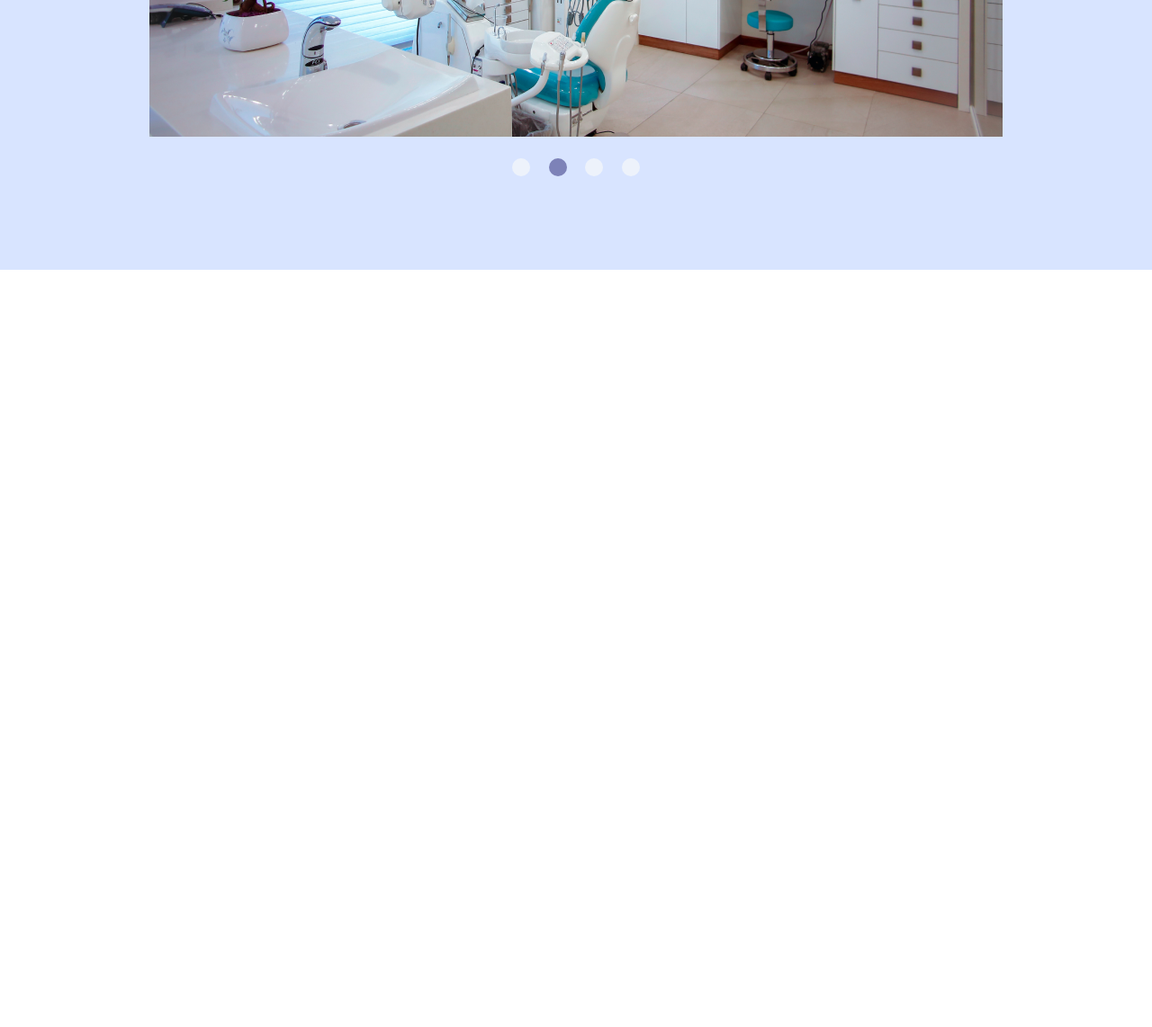
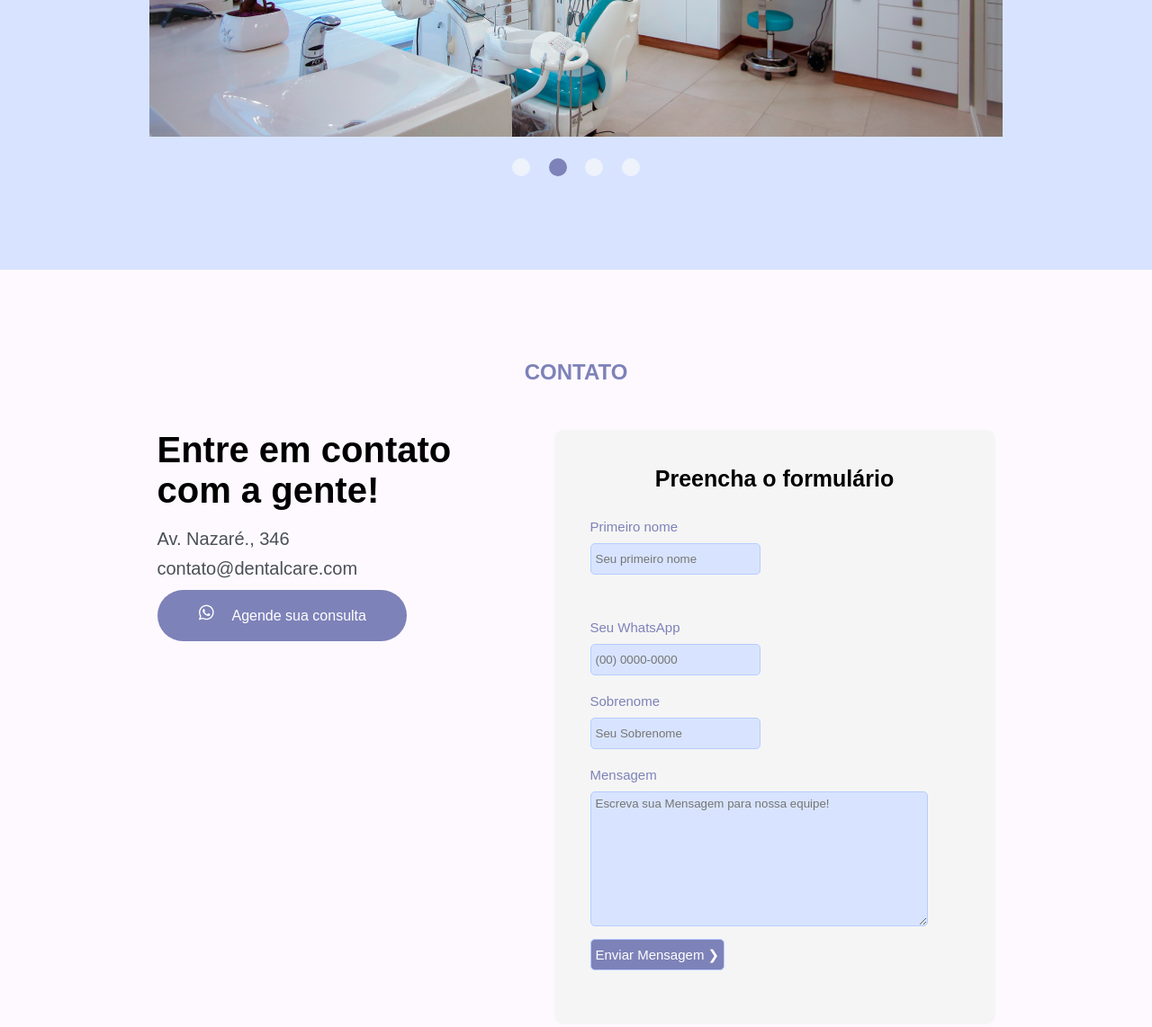
Before and after one commit to Victor-Palha/Onepage-website, a plain HTML site: page index.html in a window 1280 px wide. Shown: the part 3944-5086 px from the top of the page at 90% size. Before the commit the page ends 4244 px from the top, so only its background shows below. Drawn offline with Linux system fonts and the light colour scheme.

Commit message:
adicionei nova sessão
nova sessão de Contato, ainda falta o responsivel

```diff
--- a/css/sectionsMain.css
+++ b/css/sectionsMain.css
@@ -227,3 +227,94 @@
     border-radius:10px;
     background-color: #EDF2FB;
 }
+/*Contato*/
+.contato{
+    background-color: #FEF9FF;
+    text-align: center;
+    padding: 100px;
+}
+.contato h2{
+    color:#7D82B8;
+}
+.contato-flex{
+    margin: 50px;
+    display: flex;
+    justify-content: space-around;
+}
+.contato-text{
+    text-align: justify;
+    width: 40%;
+}
+.contato-text h1{
+    font-size: 40px;
+    margin-bottom: 20px;
+}
+.contato-text p{
+    color: #495057;
+    font-size: 20px;
+    margin:  10px 0px;
+}
+.contato-text a{
+    margin: 30px 0px !important;
+    text-align: center;
+    text-decoration: none;
+    padding: 20px 45px;
+    background-color: #7D82B8;
+    color: #ffffff;
+    border-radius: 100px;
+}
+.contato-text img{
+    margin: 0px 20px 0px 0px;
+}
+
+.contato-form{
+    background-color:#F5F5F5;
+    padding: 40px;
+    border-radius: 10px;
+    width: 50%;
+}
+.contato-form h3{
+    font-size: 25px;
+}
+.contato-form p{
+    color: #7D82B8;
+    font-size: 15px;
+}
+.contato-form form{
+    text-align: left;
+}
+.contato-form form input{
+    padding: 5px;
+    margin: 10px 0px 20px 0px;
+    background-color: #D8E4FF;
+    border-radius: 5px;
+    border: 1px solid #b6ccff;
+    height: 35px;
+}
+.contato-form .submit{
+    font-size: 15px;
+    background-color:#7D82B8;
+    border-radius: 5px;
+    border: 1px solid #b6ccff;
+    color: white;
+    padding: 5px;
+}
+.contato-form form textarea{
+    padding: 5px;
+    margin-top: 10px;
+    max-width: 375px;
+    min-width: 375px;
+    min-height: 150px;
+    max-height: 150px;
+    background-color: #D8E4FF;
+    border-radius: 5px;
+    border: 1px solid #b6ccff;
+}
+.flex{
+    display: flex;
+    flex-wrap: wrap;
+}
+.box-contato{
+    text-align: left;
+    margin: 30px 20px 0px 0px;
+}
--- a/index.html
+++ b/index.html
@@ -186,6 +186,37 @@
             <div onclick="bullet2(4)" class="bullet-single2"></div>
         </div>
     </section>
+    <section class="contato">
+        <h2>CONTATO</h2>
+        <div class="contato-flex">
+            <div class="contato-text">
+                <h1>Entre em contato <br> com a gente!</h1>
+                <p>Av. Nazaré., 346</p>
+                <p>contato@dentalcare.com</p><br>
+                <a href="#"><img src="img/path4.png" alt="">Agende sua consulta</a>
+            </div>
+            <div class="contato-form">
+                <h3>Preencha o formulário</h3>
+                <form action="#">
+                    <div class="flex">
+                        <div class="box-contato">
+                            <p>Primeiro nome</p>
+                            <input type="text" name="nome" id="" placeholder="Seu primeiro nome">
+                        </div>
+                        <div class="box-contato">
+                            <p>Seu WhatsApp</p>
+                            <input type="tel" name="whatsapp" id="" placeholder="(00) 0000-0000">
+                        </div>
+                    </div>
+                    <p>Sobrenome</p>
+                    <input type="text" name="sobrenome" id="" placeholder="Seu Sobrenome"> <br>
+                    <p>Mensagem</p>
+                    <textarea name="mensagem" id="" cols="30" rows="10" placeholder="Escreva sua Mensagem para nossa equipe!"></textarea> <br>
+                    <input type="submit" value="Enviar Mensagem &#10095;" class="submit">
+                </form>
+            </div>
+        </div>
+    </section>
     <script src="js/sliderText.js"></script>
     <script src="js/sliderImg.js"></script>
 </body>
```
